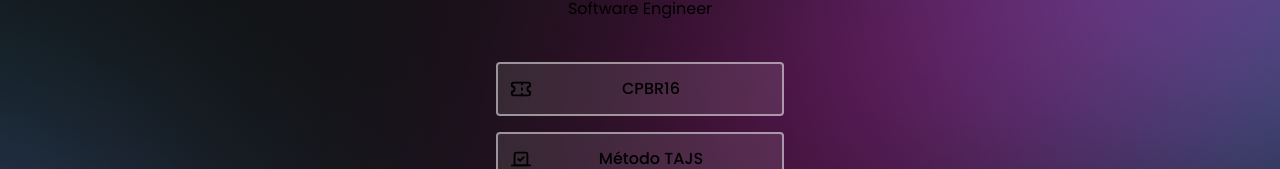
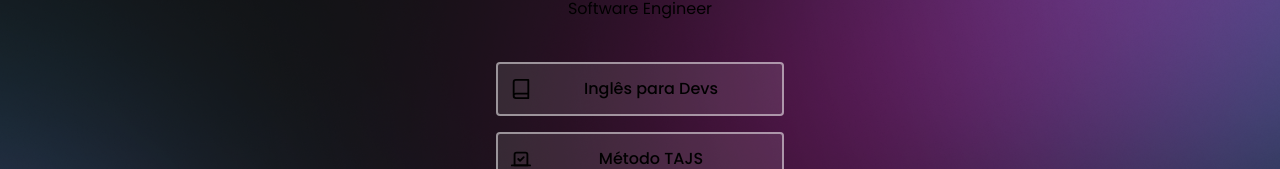
Before and after one commit to Dev-Pedrosv/linktree, a Next.js app: page / in a window 1280 px wide. Shown: the part 229-398 px from the top of the page. Built offline with nearby package versions, Linux system fonts and the light colour scheme.

Commit message:
feat: change link

```diff
--- a/src/app/page.tsx
+++ b/src/app/page.tsx
@@ -8,7 +8,7 @@ import {
   GalleryVerticalEnd,
   Vote,
   Mail,
-  Ticket,
+  Book,
 } from "lucide-react";
 import { ReactNode } from "react";
 
@@ -21,9 +21,9 @@ interface Link {
 export default function Home() {
   const links: Link[] = [
     {
-      name:"CPBR16",
-      icon: <Ticket />,
-      href:"https://brasil.campus-party.org/cpbr16/"
+      name:"Inglês para Devs",
+      icon: <Book />,
+      href:"https://kiwify.app/ABFm3Ol?afid=9JvYzTna"
     },
     {
       name: "Método TAJS",
```
